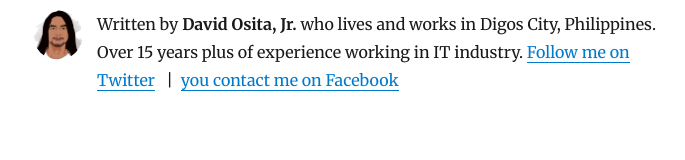
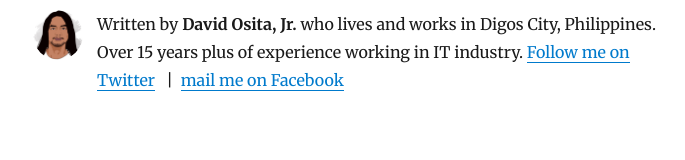
Before and after one commit to dojsys/myblog, a Gatsby site: page / in a window 1280 px wide. Shown: the part 144-304 px from the top of the page, without its empty margins (292-977 px from the left). Built offline with nearby package versions, Linux system fonts and the light colour scheme; Gatsby itself is replaced by a stand-in of ours; some packages are replaced by stand-ins of ours.

Commit message:
Update bio.js

```diff
--- a/src/components/bio.js
+++ b/src/components/bio.js
@@ -62,7 +62,7 @@ const Bio = () => {
           Follow me on Twitter
         </a> &nbsp; | &nbsp;
         <a href={`https://facebook.com/${social.facebook}`}>
-          you contact me on Facebook
+          mail me on Facebook
         </a>
       </p>
     </div>
```
